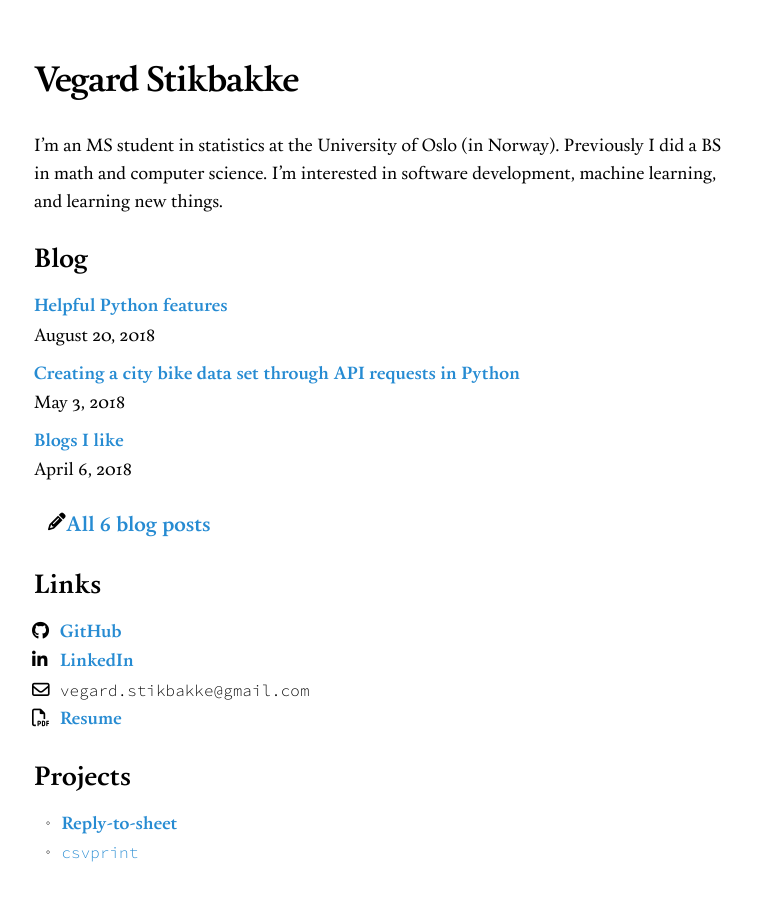
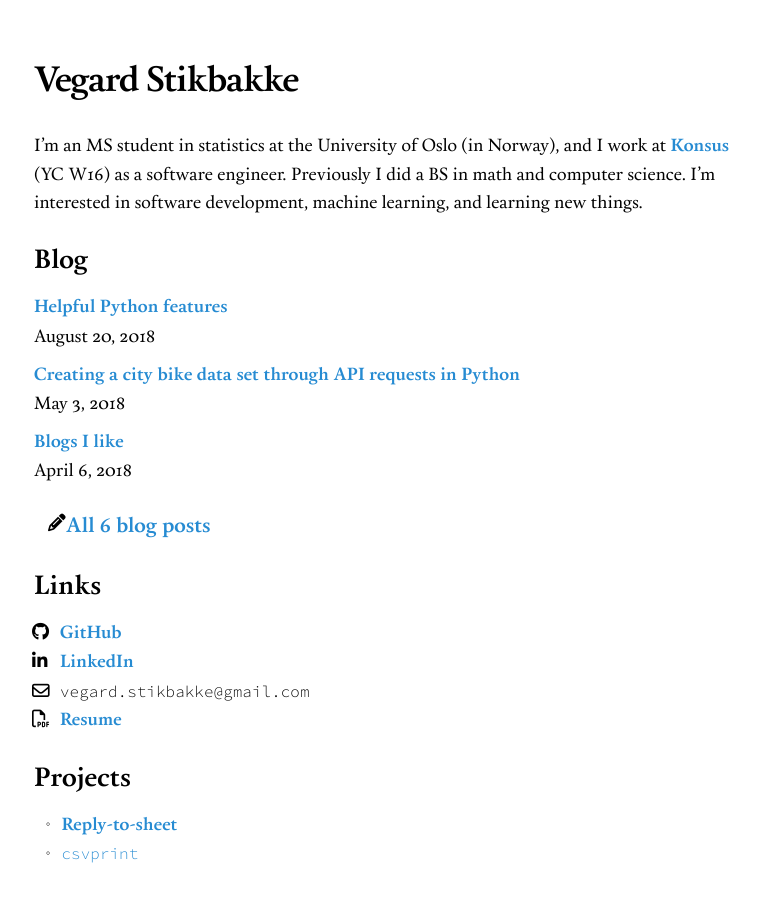
Before and after one commit to vegarsti/vegarsti.github.io, a Jekyll site: the page built from index.md, in a window 1280 px wide. Shown: the whole page, without its empty margins (256-1016 px from the left). Built offline with Jekyll 4.4.1, drawn with Linux system fonts in a browser that asks for light colours; nearby versions of some CDN libraries.

Commit message:
Update bio again

```diff
--- a/index.md
+++ b/index.md
@@ -5,7 +5,7 @@ title: Vegard Stikbakke
 
 # Vegard Stikbakke
 
-I'm an MS student in statistics at the University of Oslo (in Norway). Previously I did a BS in math and computer science. I'm interested in software development, machine learning, and learning new things.
+I'm an MS student in statistics at the University of Oslo (in Norway), and I work at [Konsus](https://konsus.com) (YC W16) as a software engineer. Previously I did a BS in math and computer science. I'm interested in software development, machine learning, and learning new things.
 
 ## Blog
 <div id="blog-links">
```
